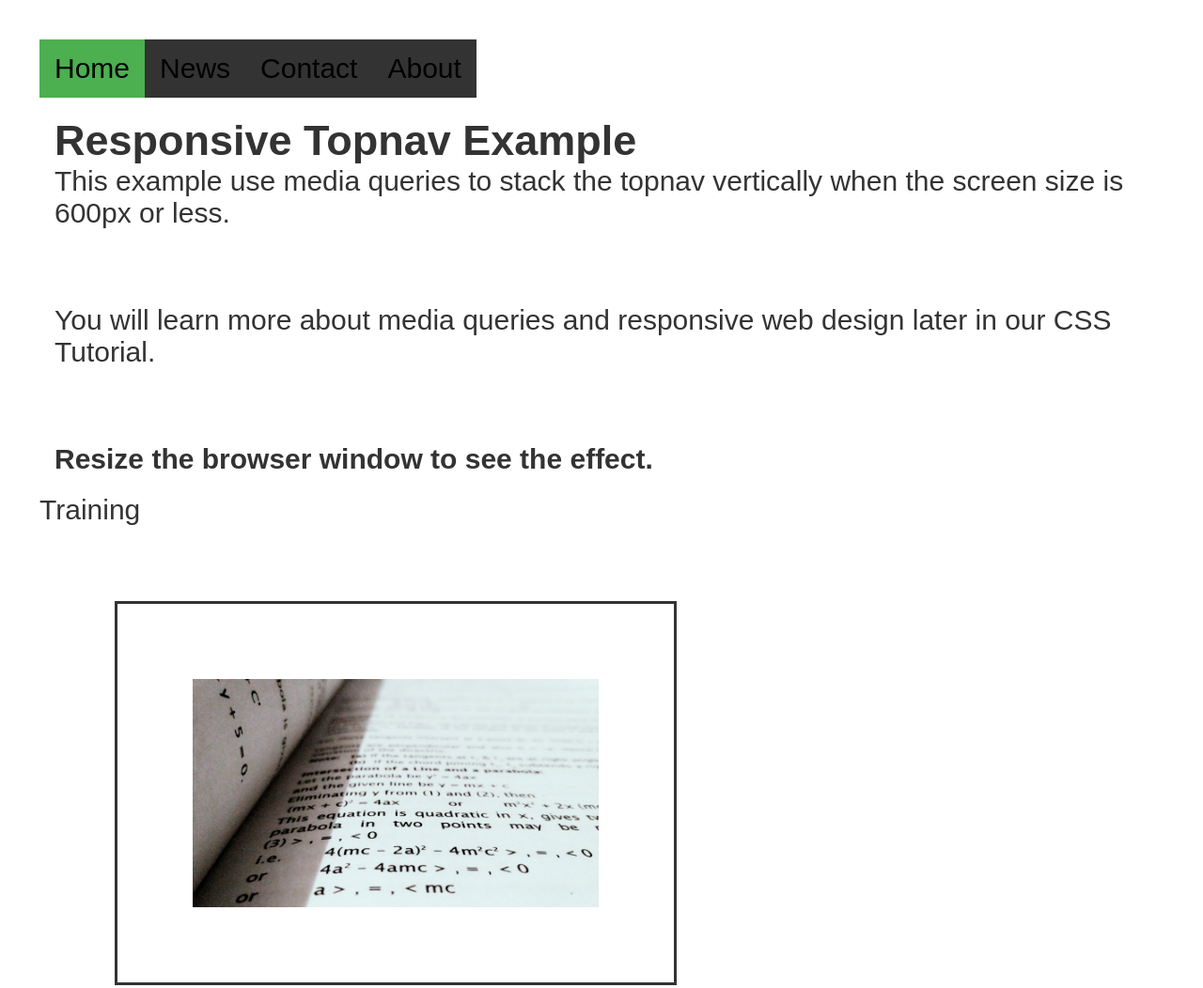
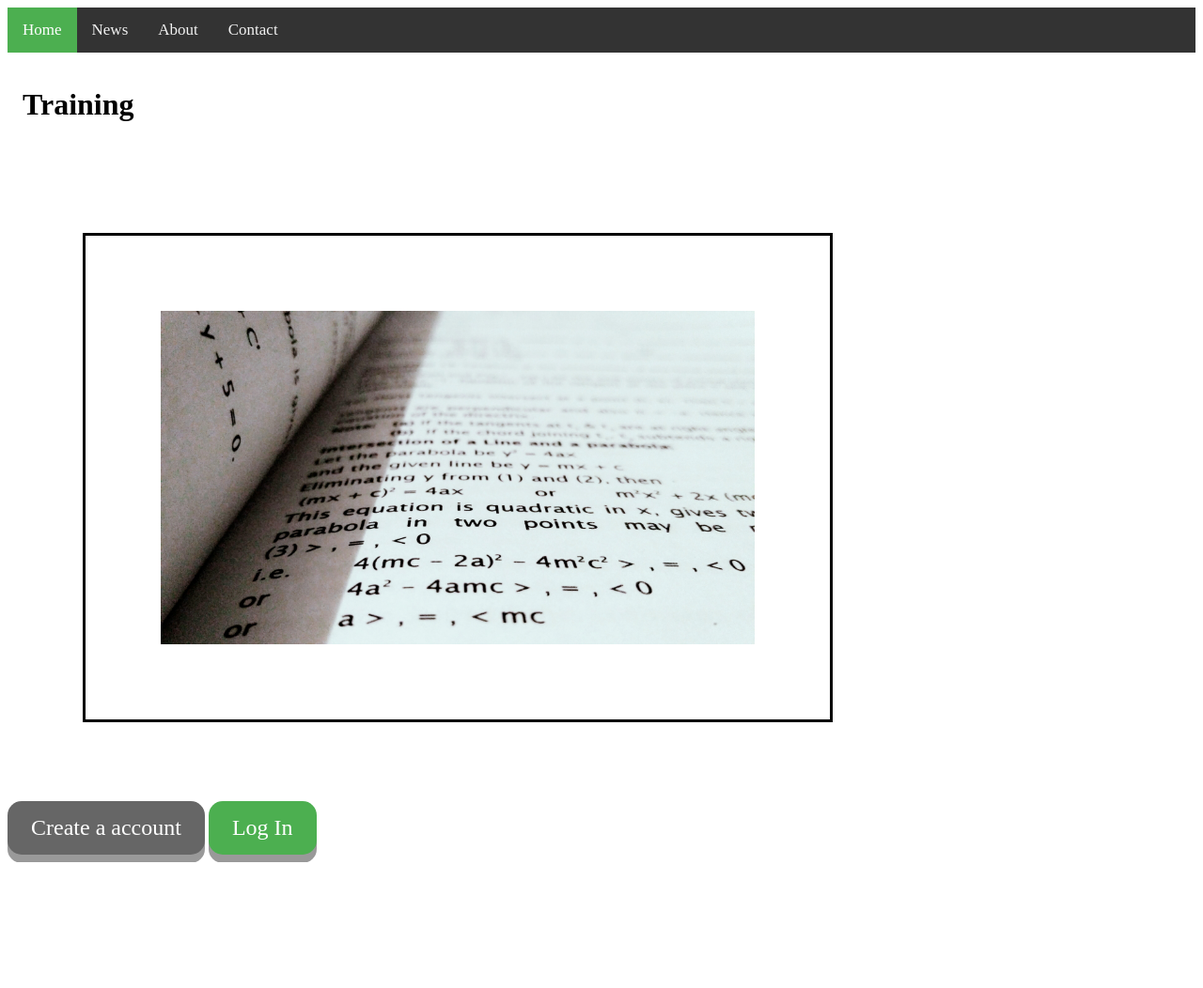
Before and after one commit to sebframpton/training, a plain HTML site: page index.html in a window 1280 px wide. Shown: the top 1052 px of the page at 94% size. After the commit the page ends 918 px from the top, so only its background shows below. Drawn offline with Linux system fonts and the light colour scheme.

Commit message:
feat added sticky navbar

```diff
--- a/index.html
+++ b/index.html
@@ -4,18 +4,51 @@
 <head>
     <meta charset="UTF-8">
     <meta name="viewport" content="width=device-width, initial-scale=1.0">
+    <link rel="stylesheet" href="https://cdnjs.cloudflare.com/ajax/libs/font-awesome/4.7.0/css/font-awesome.min.css">
     <title>Training</title>
 
     <style>
-        * {
-            box-sizing: border-box;
-            font-family: Arial, Helvetica, sans-serif;
-            margin: 0;
-            padding: 0;
-            color: #333;
-            /* background-color: #ecf5ff; */
+        /* Navbar */
+        #navbar {
+            overflow: hidden;
+            background-color: #333;
         }
 
+        #navbar a {
+            float: left;
+            display: block;
+            color: #f2f2f2;
+            text-align: center;
+            padding: 14px 16px;
+            text-decoration: none;
+            font-size: 17px;
+        }
+
+        #navbar a:hover {
+            background-color: #ddd;
+            color: black;
+        }
+
+        #navbar a.active {
+            background-color: #4CAF50;
+            color: white;
+        }
+
+        .content {
+            padding: 16px;
+        }
+
+        .sticky {
+            position: fixed;
+            top: 0;
+            width: 100%;
+        }
+
+        .sticky+.content {
+            padding-top: 60px;
+        }
+
+        /* Body */
         p {
             letter-spacing: normal;
 
@@ -68,7 +101,6 @@
             transform: translateY(4px);
         }
 
-
         .button {
             display: inline-block;
             padding: 15px 25px;
@@ -106,80 +138,24 @@
             justify-content: center;
             align-items: center;
             padding: 1rem;
-
-        }
-
-        /* Navbar */
-        body {
-            margin: 0;
-        }
-
-        ul.topnav {
-            list-style-type: none;
-            margin: 0;
-            padding: 0;
-            overflow: hidden;
-            background-color: #333;
-        }
-
-        ul.topnav li {
-            float: left;
-        }
-
-        ul.topnav li a {
-            display: flex;
-            justify-content: flex-end;
-            color: black;
-            text-align: center;
-            padding: 14px 16px;
-            text-decoration: none;
-        }
-
-        ul.topnav li a:hover:not(.active) {
-            background-color: #111;
-        }
-
-        ul.topnav li a.active {
-            background-color: #4CAF50;
-        }
-
-        ul.topnav li.right {
-            float: left;
-        }
-
-        @media screen and (max-width: 600px) {
-
-            ul.topnav li.right,
-            ul.topnav li {
-                float: right;
-            }
-        }
-
-        .navbar {
-            display: flex;
-            color: blanchedalmond;
         }
     </style>
 </head>
 
-<body class="flex-container">
-    <div class="navbar">
-        <ul class="topnav">
-            <li><a class="active" href="#home">Home</a></li>
-            <li><a href="#news">News</a></li>
-            <li><a href="#contact">Contact</a></li>
-            <li class="right"><a href="#about">About</a></li>
-        </ul>
+
+<div id="navbar">
+    <a class="active" href="javascript:void(0)">Home</a>
+    <a href="javascript:void(0)">News</a>
+    <a href="javascript:void(0)">About</a>
+    <a href="javascript:void(0)">Contact</a>
 </div>
-    <div style="padding:0 16px;">
-        <h2>Responsive Topnav Example</h2>
-        <p>This example use media queries to stack the topnav vertically when the screen size is 600px or less.</p>
-        <p>You will learn more about media queries and responsive web design later in our CSS Tutorial.</p>
-        <h4>Resize the browser window to see the effect.</h4>
+
+<div class="content">
+    <h1>Training</h1>
 </div>
 
 <div>
-        <p>Training</p>
+    <p></p>
 
     <div>
         <img src="images/maths.jpg" alt="HTML5 Icon" style="width:50%;height:50%;">
@@ -190,6 +166,27 @@
         <a class="button" type="submit" href="login.html">Log In</a>
     </div>
 </div>
+
+<script>
+
+    // When the user scrolls the page, execute myFunction
+    window.onscroll = function () { myFunction() };
+
+    // Get the navbar
+    var navbar = document.getElementById("navbar");
+
+    // Get the offset position of the navbar
+    var sticky = navbar.offsetTop;
+
+    // Add the sticky class to the navbar when you reach its scroll position. Remove "sticky" when you leave the scroll position
+    function myFunction() {
+        if (window.pageYOffset >= sticky) {
+            navbar.classList.add("sticky")
+        } else {
+            navbar.classList.remove("sticky");
+        }
+    }
+</script>
 </body>
 
 </html>
```
Lines whose indentation alone changed are shown as unchanged.
